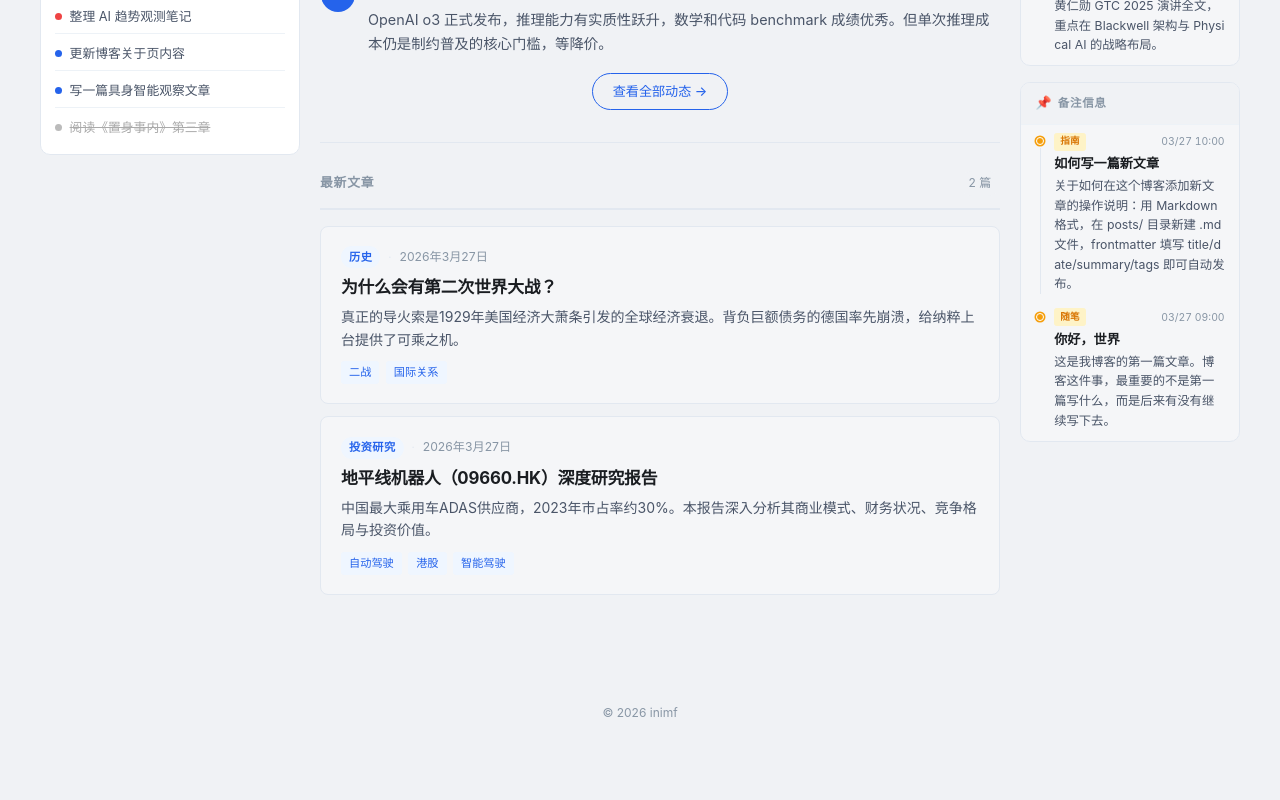
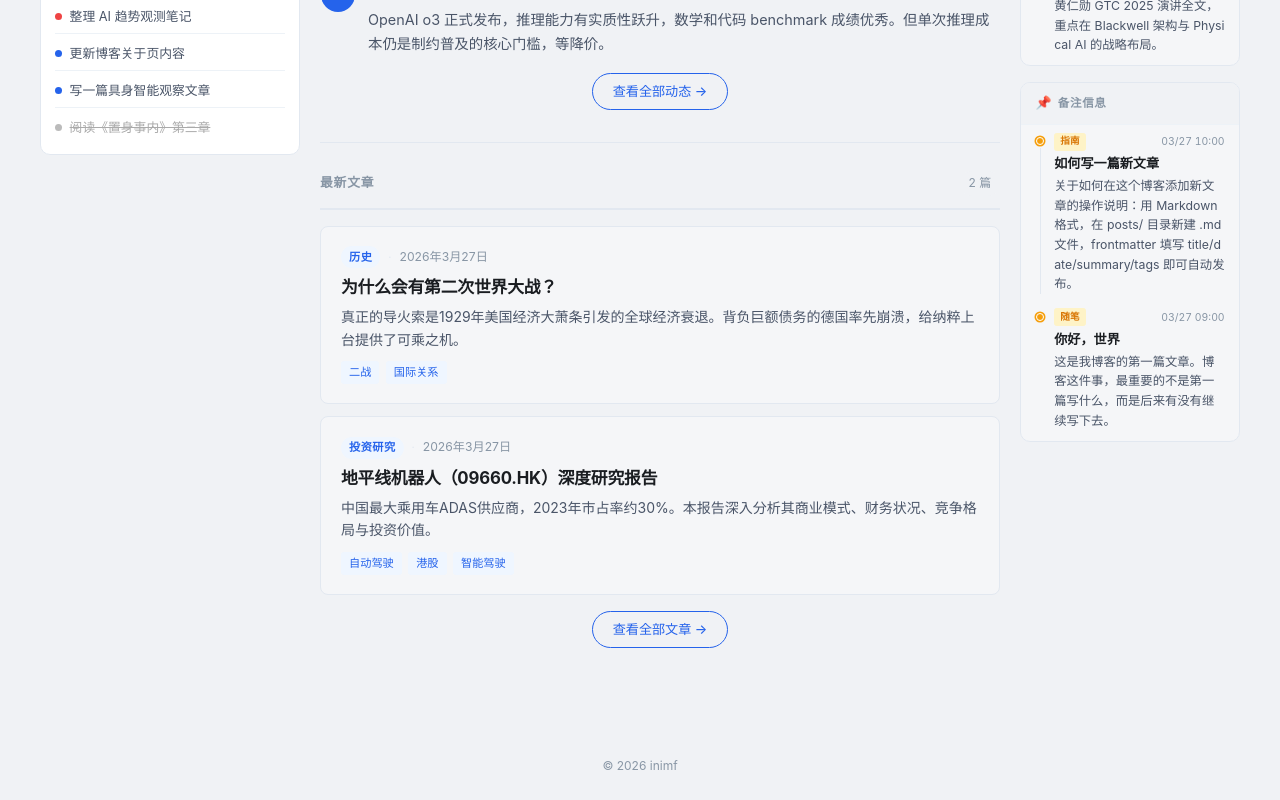
Before and after one commit to web1286/inimf-blog, a Next.js app: page / in a window 1280 px wide. Shown: the part 553-1353 px from the top of the page. Before the commit the page ends 1300 px from the top, so only its background shows below. Built offline with nearby package versions, Linux system fonts and the light colour scheme.

Commit message:
🐛 fix: 查看全部动态→/updates，最新文章始终显示「查看全部文章」

```diff
--- a/pages/index.tsx
+++ b/pages/index.tsx
@@ -63,9 +63,13 @@ export default function Home({ posts }: HomeProps) {
           })}
         </div>
 
-        {UPDATES.length > 5 && (
+        {UPDATES.length > 5 ? (
           <div className="feed-more">
-            <Link href="/archive" className="feed-more-link">查看全部动态 →</Link>
+            <Link href="/updates" className="feed-more-link">查看全部动态 →</Link>
+          </div>
+        ) : (
+          <div className="feed-more">
+            <Link href="/updates" className="feed-more-link">查看全部动态 →</Link>
           </div>
         )}
       </div>
@@ -133,11 +137,9 @@ export default function Home({ posts }: HomeProps) {
               ))}
             </div>
 
-            {posts.length > 5 && (
-              <div className="feed-more">
-                <Link href="/archive" className="feed-more-link">查看全部文章 →</Link>
-              </div>
-            )}
+            <div className="feed-more">
+              <Link href="/posts" className="feed-more-link">查看全部文章 →</Link>
+            </div>
           </>
         )}
       </div>
```
